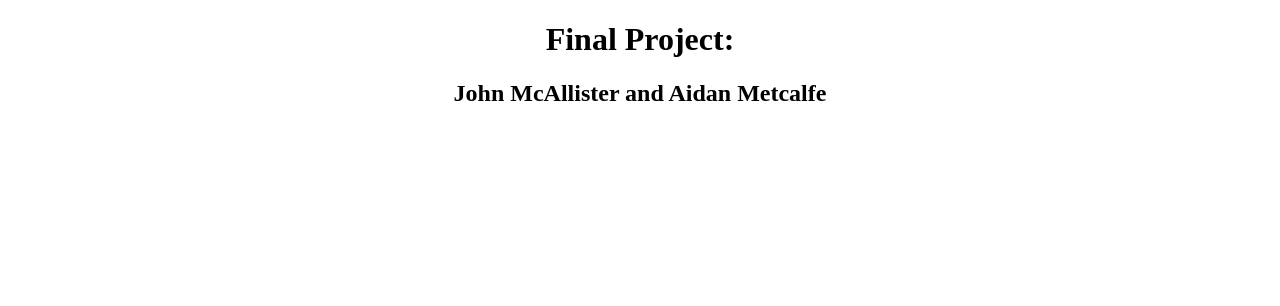
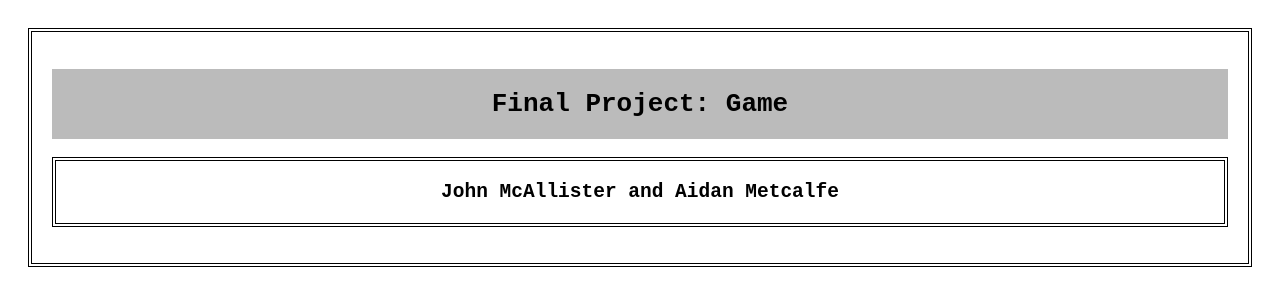
Before and after one commit to violeteloiv/FinalProject, a website: page public/index.html in a window 1280 px wide. Drawn offline with Linux system fonts and the light colour scheme.

Commit message:
BETTER HTML BOI
fagergewgrae

```diff
--- a/public/index.html
+++ b/public/index.html
@@ -6,13 +6,13 @@
 
     <title> Final Project -- Subject To Change </title>
 
-    <link rel="stlesheet" href="main.css">
+    <link rel="stylesheet" href="main.css">
 
   </head>
 
   <body>
 
-      <h1 align="center" class="mainHeader"> Final Project:  </h1>
+      <h1 align="center" class="mainHeader"> Final Project: Game </h1>
 
       <h2 align="center" class="secondHeader"> John McAllister and Aidan Metcalfe</h2>
 
--- a/public/main.css
+++ b/public/main.css
@@ -1,11 +1,25 @@
 * {
 
   font-family: monospace; courier;
+
+  padding: 20px;
+
+}
+
+body {
+
+  border: 4px double #000;
 
 }
 
 h1.mainHeader {
 
-  font-size: 100%
+  background-color: #bbbbbb;
 
 }
+
+h2.secondHeader {
+
+  border: 4px double #000;
+
+}
```
